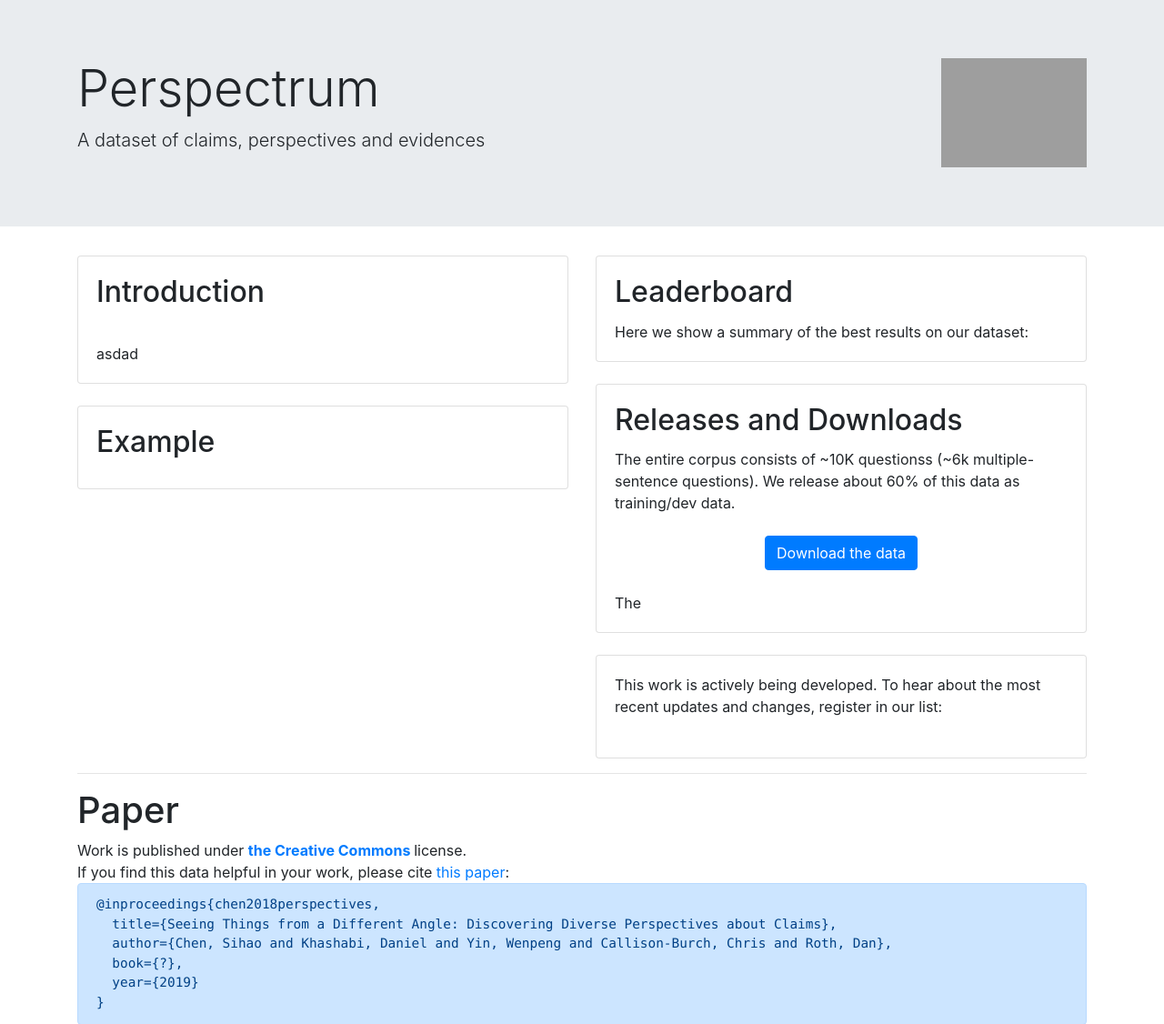
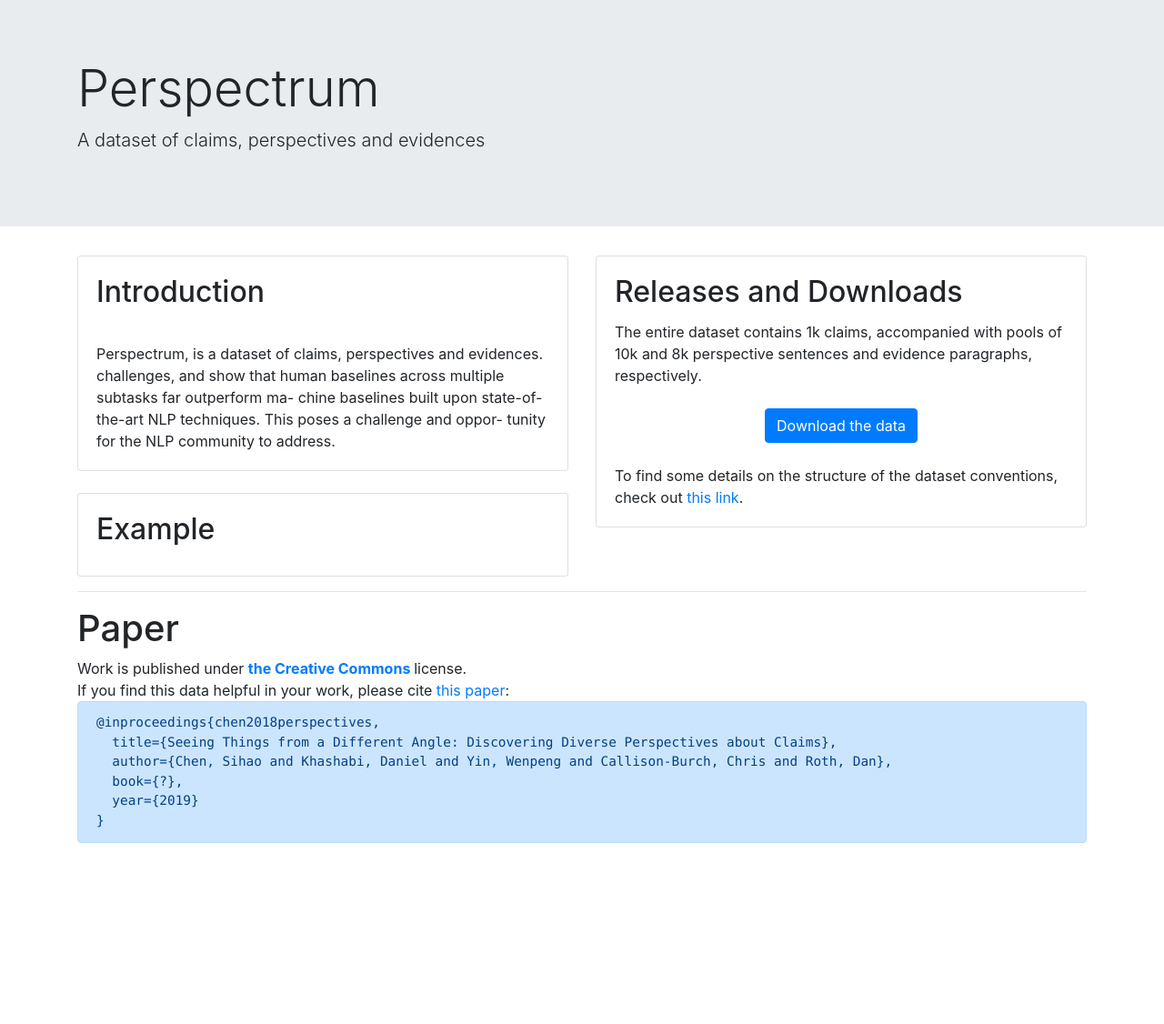
Before and after one commit to CogComp/perspectrum, a Django app: page /perspectrum/ in a window 1280 px wide. Shown: the top 1126 px of the page at 91% size. After the commit the page ends 927 px from the top, so only its background shows below. Run offline with Django 3.2, Linux system fonts and the light colour scheme; parts of the project's set-up code (start-up, migrations or seed data) failed here and were passed over; some libraries are stand-ins or nearby versions; grey boxes are pictures that could not be loaded.

Commit message:
added the download link for the dataset.

```diff
--- a/webapp/templates/dataset_page.html
+++ b/webapp/templates/dataset_page.html
@@ -12,7 +12,6 @@
             crossorigin="anonymous"></script>
     <link rel="stylesheet" href="https://maxcdn.bootstrapcdn.com/bootstrap/4.0.0-beta.2/css/bootstrap.min.css"
           integrity="sha384-PsH8R72JQ3SOdhVi3uxftmaW6Vc51MKb0q5P2rRUpPvrszuE4W1povHYgTpBfshb" crossorigin="anonymous">
-    <script src="multirc.js"></script>
     <link rel="stylesheet" href="multirc.css">
     <meta name="viewport" content="width=device-width, initial-scale=1, shrink-to-fit=no">
     <style>
@@ -22,22 +21,6 @@
     </style>
 </head>
 <body>
-{#<nav class="navbar navbar-dark bg-dark navbar-expand-lg sticky-top">#}
-{#    <button class="navbar-toggler" type="button" data-toggle="collapse" data-target="#navbarNavAltMarkup"#}
-{#            aria-controls="navbarNavAltMarkup" aria-expanded="false" aria-label="Toggle navigation">#}
-{#        <span class="navbar-toggler-icon"></span>#}
-{#    </button>#}
-{#    <div class="collapse navbar-collapse" id="navbarNavAltMarkup">#}
-{#        <div class="navbar-nav">#}
-{#            <a class="nav-item nav-link active" href="#">Homepage <span class="sr-only">(current)</span></a>#}
-{#            <a class="nav-item nav-link" href="#releases">Releases and downloads</a>#}
-{#            <a class="nav-item nav-link" href="explore/train/">Explore the data</a>#}
-{#            <a class="nav-item nav-link"#}
-{#               href="https://worksheets.codalab.org/worksheets/0x55757d643dde4692b9b515575e45487e/">CodaLab</a>#}
-{#            <a class="nav-item nav-link" href="https://github.com/CogComp/multirc">Evaluation Script</a>#}
-{#        </div>#}
-{#    </div>#}
-{#</nav>#}
 <div class="jumbotron jumbotron-fluid">
     <div class="container">
         <div class="row">
@@ -45,10 +28,10 @@
                 <h1 class="display-4">Perspectrum</h1>
                 <p class="lead">A dataset of claims, perspectives and evidences</p>
             </div>
-            <div class="col-sm" style="text-align: right">
-                <a href="http://cogcomp.org"><img alt=" " src="ccg.png" height="120px" width=auto></a>
+{#            <div class="col-sm" style="text-align: right">#}
+{#                <a href="http://cogcomp.org"><img alt=" " src="ccg.png" height="120px" width=auto></a>#}
                 <!--<img alt=" " src="upenn.png" height="80px" width=auto>-->
-            </div>
+{#            </div>#}
         </div>
     </div>
 </div>
@@ -60,7 +43,18 @@
                 <div class="card-body">
                     <h2 class="card-title">Introduction</h2>
                     <br>
-                    asdad
+                    Perspectrum, is a dataset of claims, perspectives and evidences.
+
+
+
+
+challenges, and show that human baselines
+
+across multiple subtasks far outperform ma-
+chine baselines built upon state-of-the-art NLP
+
+techniques. This poses a challenge and oppor-
+tunity for the NLP community to address.
                     <br>
                 </div>
             </div>
@@ -76,34 +70,19 @@
         <div class="col-sm">
             <div class="card">
                 <div class="card-body">
-                    <h2 class="card-title">Leaderboard</h2>
-                    Here we show a summary of the best results on our dataset:
+                    <h2 class="card-title">Releases and Downloads</h2>
+                    The entire dataset contains 1k claims, accompanied with pools of 10k and 8k perspective sentences and evidence paragraphs, respectively.
+
+                    <br>
+                    <br>
+                    <div class="container" style="text-align: center" id="releases">
+                        <a class="btn btn-primary" href="/dataset_downoad/" role="button" style="text-align: center">Download the data</a>
+                    </div>
+                    <br>
+                    To find some details on the structure of the dataset conventions, check out <a href="https://github.com/CogComp/perspectrum/tree/master/data/dataset">this link</a>.
                 </div>
             </div>
             <br>
-            <div class="card">
-                <div class="card-body">
-                    <h2 class="card-title">Releases and Downloads</h2>
-                    The entire corpus consists of ~10K questionss (~6k multiple-sentence questions).
-                    We release about 60% of this data as training/dev data.
-                    <br>
-                    <br>
-                    <div class="container" style="text-align: center" id="releases">
-                        <a class="btn btn-primary" href="data/mutlirc-v1.zip" role="button" style="text-align: center">Download
-                            the data</a>
-                        <!--<button type="button" class="btn btn-secondary btn-lg">Browsing through the questions</button>-->
-                    </div>
-                    <br>
-                    The
-                </div>
-            </div>
-            <br>
-            <div class="card">
-                <div class="card-body">
-                    This work is actively being developed. To hear about the most recent updates and changes, register in our list: <br><br>
-
-                </div>
-            </div>
         </div>
     </div>
 </div>
--- a/webapp/urls.py
+++ b/webapp/urls.py
@@ -37,6 +37,7 @@ urlpatterns = [
     path('visualization/range=<slug:claim_id_range>', views.vis_spectrum_js_range),
     path('visualization/sunburst', views.sunburst),
     path('perspectrum/', views.dataset_page),
+    path('dataset_downoad/', views.dataset_download),
 
     # step 1
     path('step1/task_list/', views.render_list_page, name="task_list"),
--- a/webapp/views.py
+++ b/webapp/views.py
@@ -1,5 +1,8 @@
 import json
-
+import zipfile
+from io import BytesIO
+
+from io import StringIO
 from django.http import HttpResponse
 from django.http import JsonResponse
 from django.contrib.auth.decorators import login_required
@@ -10,7 +13,7 @@ from django.core.files import File
 
 from experiment.query_elasticsearch import get_perspective_from_pool
 from experiment.query_elasticsearch import get_evidence_from_pool
-from pulp import LpVariable, LpProblem, LpMaximize, LpStatus, value
+from pulp import LpVariable, LpProblem, LpMaximize, LpStatus, value, os
 
 from .forms import ContactForm
 
@@ -239,6 +242,31 @@ STANCE_FLIP_MAPPING = {
     "MILDLY_UNDERMINE": "MILDLY_SUPPORT",
     "UNDERMINE": "SUPPORT",
 }
+
+def dataset_download(request):
+    prefix = "/Users/daniel/ideaProjects/perspective/data/dataset/"
+    filelist = [
+        prefix + "dataset_split_v0.2.json",
+        prefix + "evidence_pool_v0.2.json",
+        prefix + "perspective_pool_v0.2.json",
+        prefix + "perspectrum_with_answers_v0.2.json"
+    ]
+
+    byte_data = BytesIO()
+    zip_file = zipfile.ZipFile(byte_data, "w")
+
+    for file in filelist:
+        filename = os.path.basename(os.path.normpath(file))
+        zip_file.write(file, filename)
+    zip_file.close()
+
+    response = HttpResponse(byte_data.getvalue(), content_type='application/zip')
+    response['Content-Disposition'] = 'attachment; filename=perspectrum_v0_2.zip'
+
+    # Print list files in zip_file
+    zip_file.printdir()
+
+    return response
 
 def dataset_page(request):
     context = {}
```
